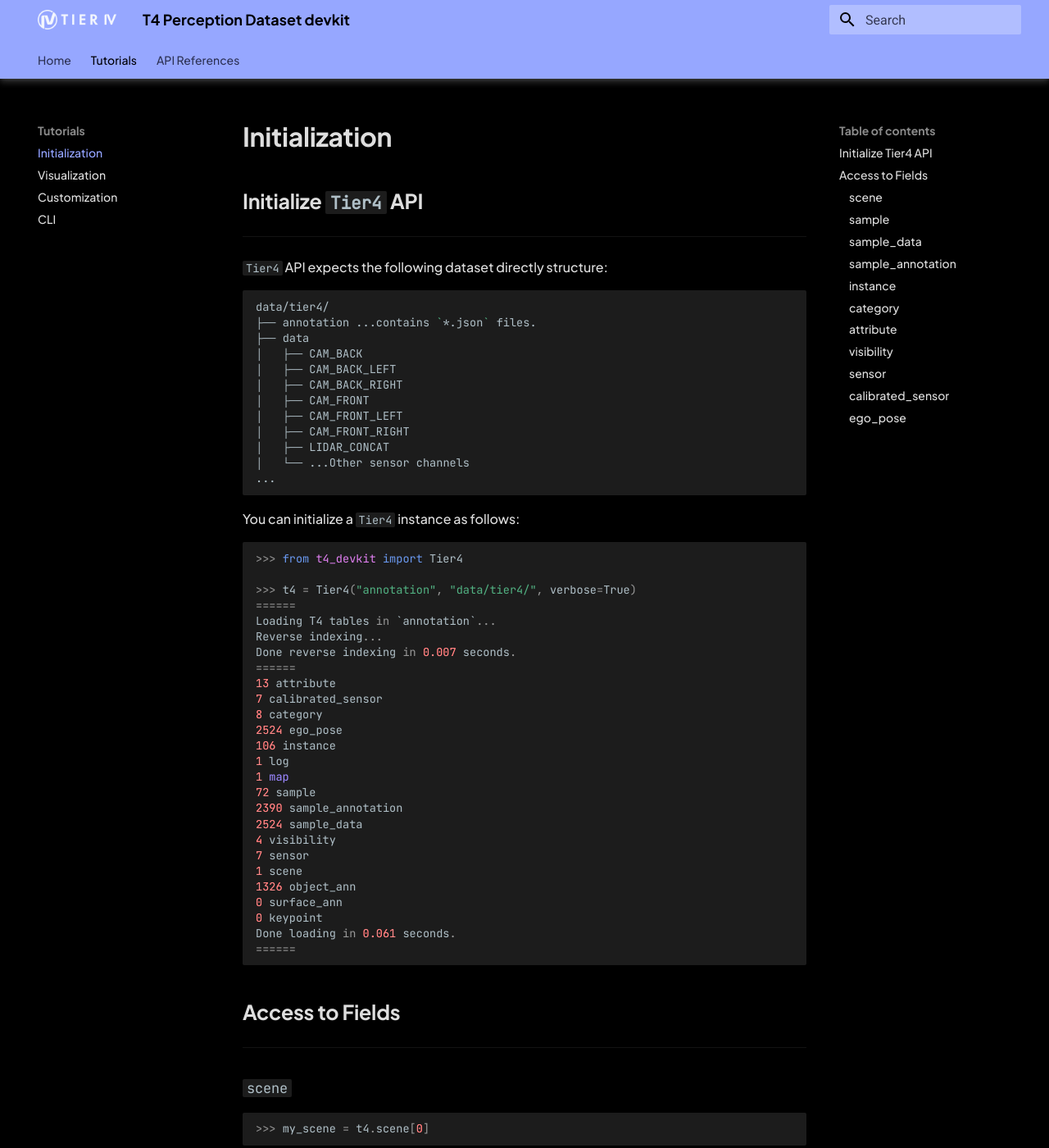
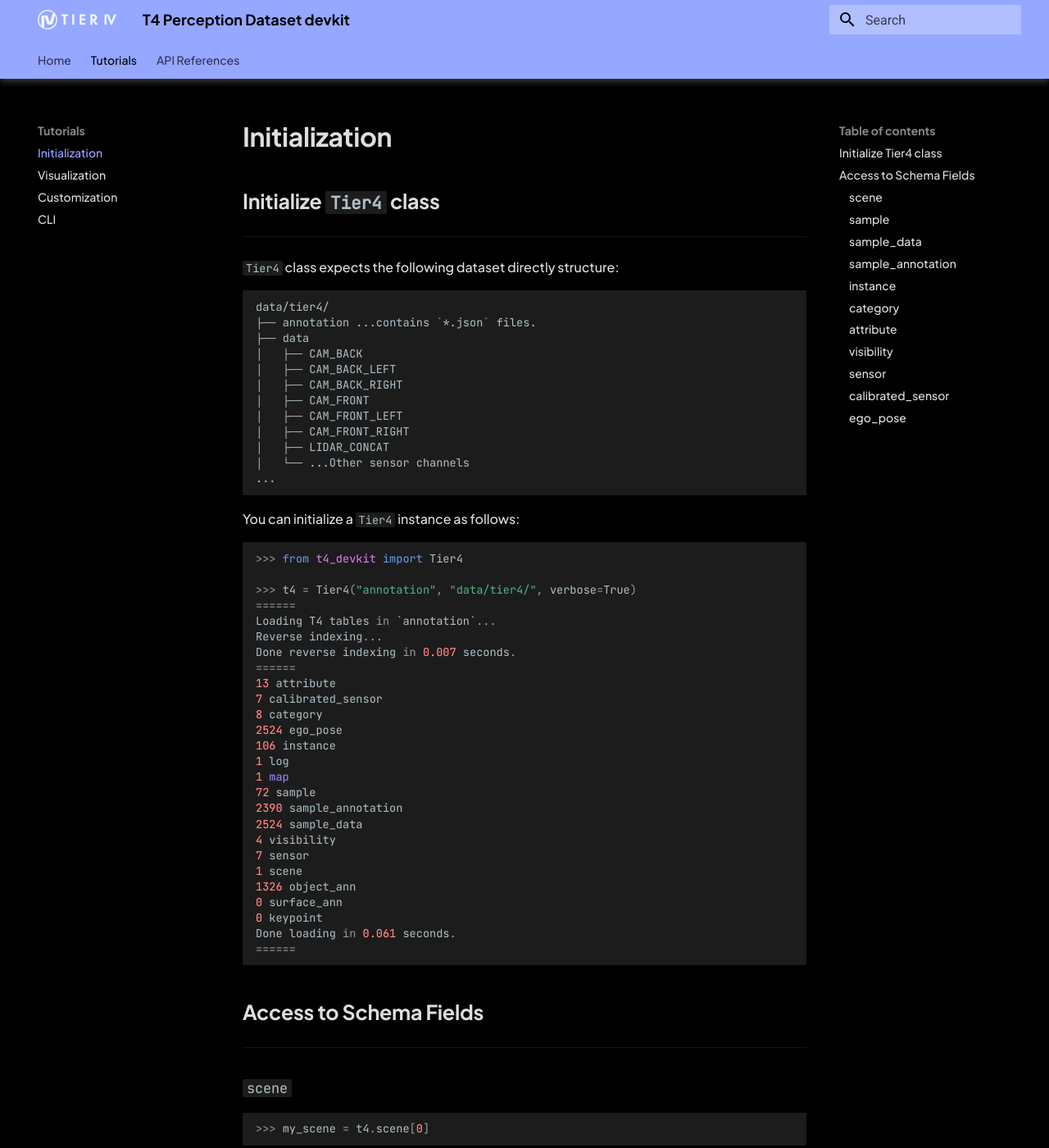
Before and after one commit to tier4/t4-devkit, an MkDocs documentation site: the page built from docs/tutorials/initialize.md, in a window 1280 px wide and 1400 px high. Shown: the whole window at 82% size. Built offline with MkDocs 1.6.1 and Material for MkDocs 9.7.7, drawn with Linux system fonts in a browser that asks for light colours; the version menu is left out.

Commit message:
docs: update document
Signed-off-by: ktro2828 <kotaro.uetake@tier4.jp>

````diff
--- a/docs/tutorials/initialize.md
+++ b/docs/tutorials/initialize.md
@@ -1,8 +1,8 @@
-## Initialize `Tier4` API
+## Initialize `Tier4` class
 
 ---
 
-`Tier4` API expects the following dataset directly structure:
+`Tier4` class expects the following dataset directly structure:
 
 ```shell
 data/tier4/
@@ -51,7 +51,7 @@
 ======
 ```
 
-## Access to Fields
+## Access to Schema Fields
 
 ---
 
````
